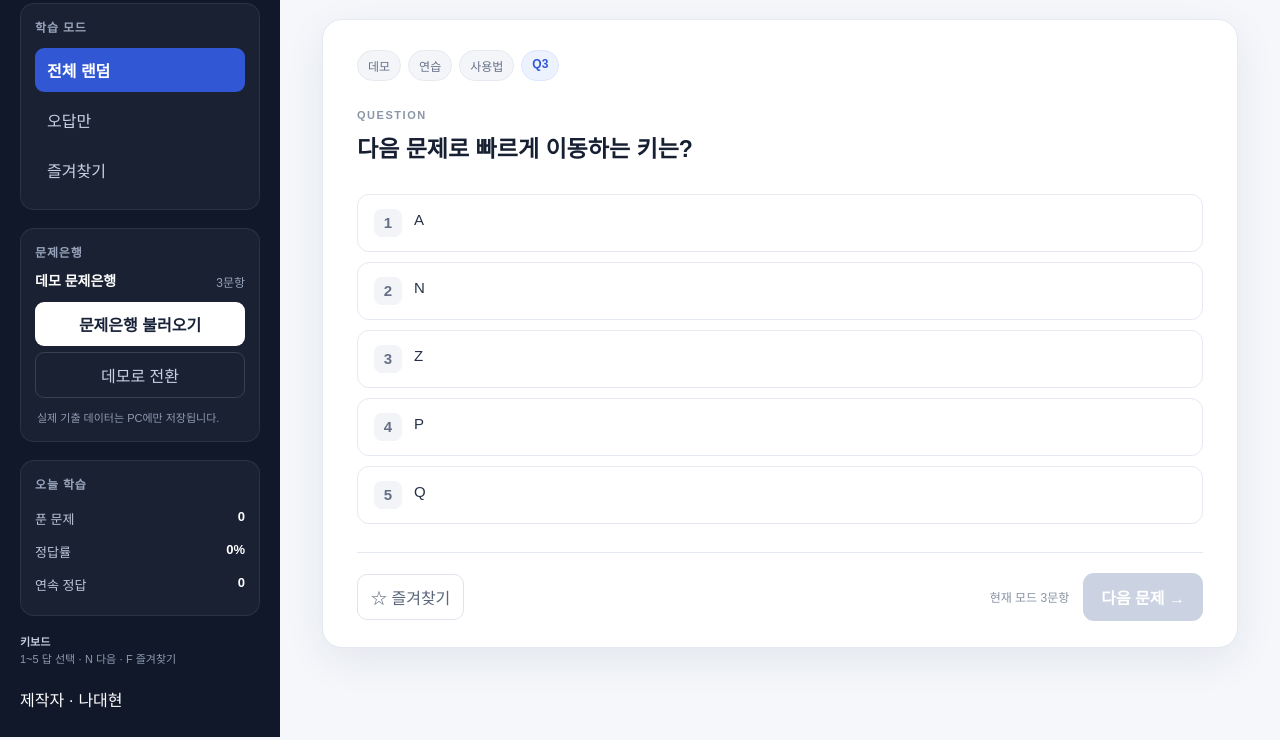
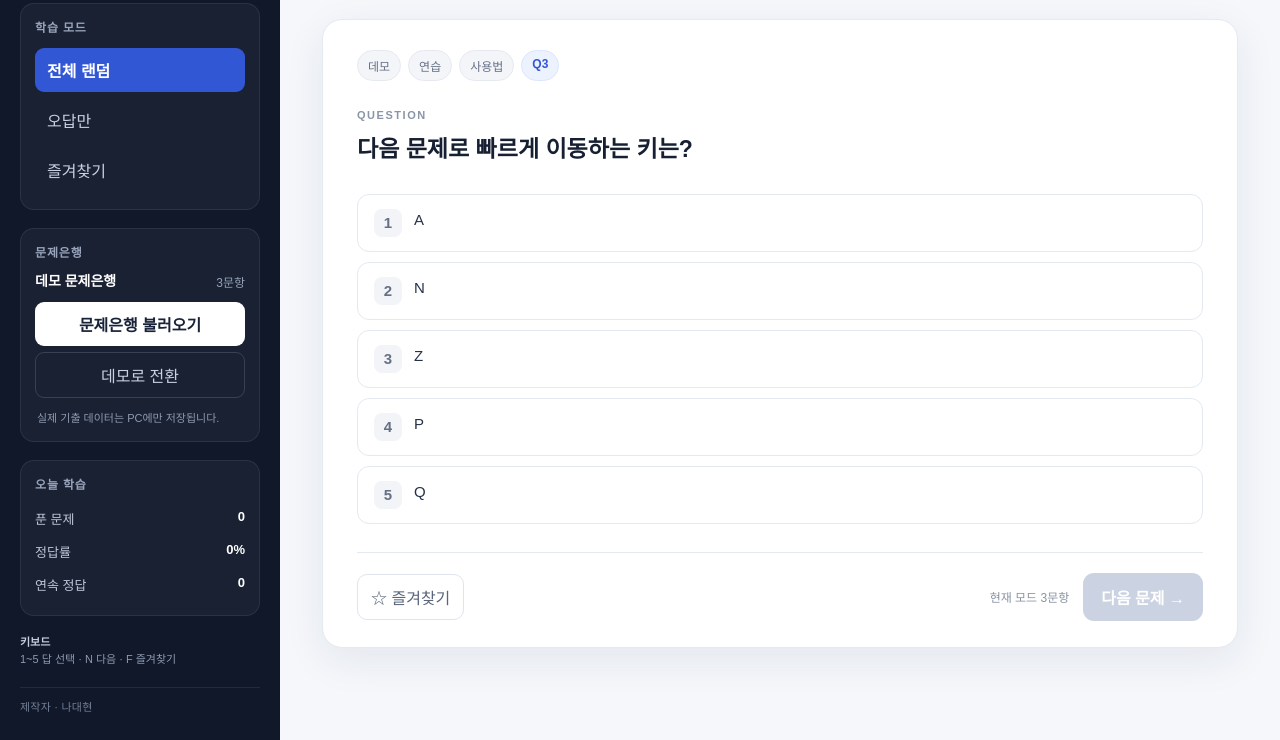
Before and after one commit to kirakein-gif/pt-exam-bank, a plain HTML site: page index.html in a window 1280 px wide. Shown: the part 96-836 px from the top of the page. Drawn offline with Linux system fonts and the light colour scheme.

Commit message:
Style creator credit

```diff
--- a/style.css
+++ b/style.css
@@ -19,6 +19,7 @@ button{font:inherit}
 .hint{font-size:11px;line-height:1.5;color:#8f9bb2;margin:9px 2px 0}
 .stat-row{display:flex;justify-content:space-between;padding:7px 0;color:#bfc8db;font-size:13px}.stat-row strong{color:#fff}
 .shortcut-note{margin-top:auto;color:#8e9ab1;font-size:11px;line-height:1.6}.shortcut-note strong{display:block;color:#c6cfdf}
+.creator-credit{padding-top:10px;border-top:1px solid rgba(255,255,255,.08);color:#738097;font-size:11px;letter-spacing:.02em}
 .main{padding:34px 42px 60px}
 .topbar{max-width:1080px;margin:0 auto 22px;display:flex;justify-content:space-between;align-items:end}
 .eyebrow{font-size:11px;font-weight:900;color:#3157d5;letter-spacing:.16em}.topbar h2{font-size:28px;margin:7px 0 0}
```
